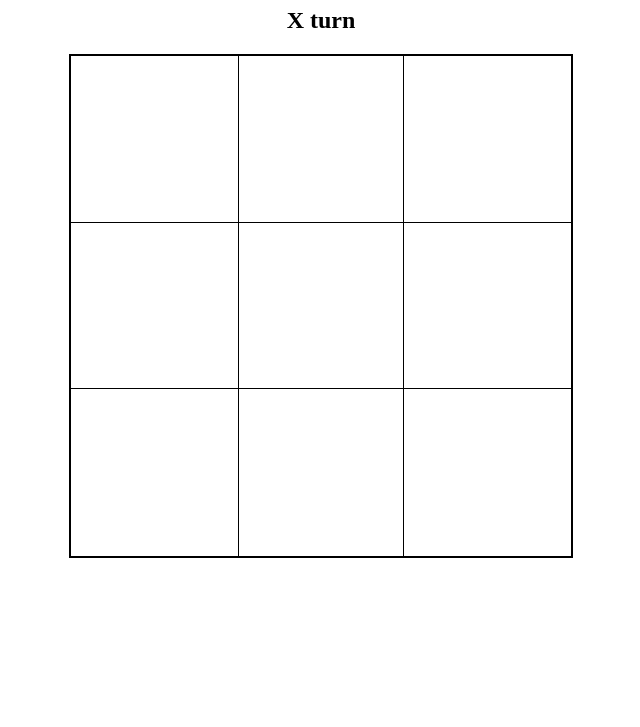
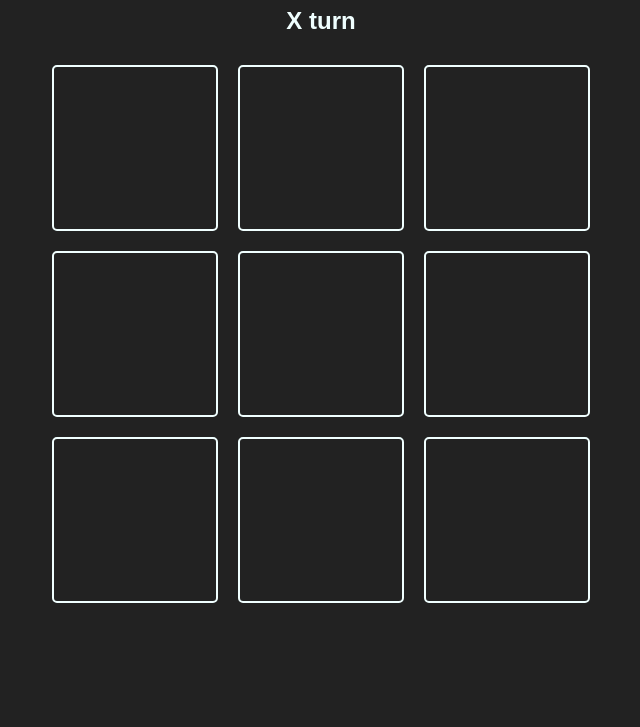
Before and after one commit to LinusIsReal/tic-tac-toe, a plain HTML site: page index.html in a window 1280 px wide. Shown: the part 73-800 px from the top of the page, without its empty margins (319-959 px from the left). Drawn offline with Linux system fonts and the light colour scheme; a web font is replaced by a local one.

Commit message:
style changes

```diff
--- a/app.js
+++ b/app.js
@@ -35,11 +35,11 @@ main.addEventListener("click", (e) => {
       let player = "X";
       whoPlay.innerText = `O turn`;
       block.firstChild.innerText = player;
-      block.style.backgroundColor = "blue";
+      block.style.backgroundColor = "#003049";
 
       Xs[block.id] = true;
       if (winnerChecker(Xs)) {
-        alert("X won");
+        console.log("X won");
       } else {
         console.log("didn't win yet");
       }
@@ -47,11 +47,11 @@ main.addEventListener("click", (e) => {
       let player = "O";
       whoPlay.innerText = `X turn`;
       block.firstChild.innerText = player;
-      block.style.backgroundColor = "red";
+      block.style.backgroundColor = "#c1121f";
 
       Os[block.id] = true;
       if (winnerChecker(Os)) {
-        alert("O won");
+        console.log("O won");
       } else {
         console.log("didn't win yet!");
       }
--- a/index.html
+++ b/index.html
@@ -1,28 +1,40 @@
-
 <!DOCTYPE html>
 <html lang="en">
   <head>
-    <meta charset="UTF-8">
-    <meta name="viewport" content="width=device-width, initial-scale=1.0">
+    <meta charset="UTF-8" />
+    <meta name="viewport" content="width=device-width, initial-scale=1.0" />
     <title>tic tac toe</title>
-    <link rel="stylesheet" href="styles.css">
+    <link rel="stylesheet" href="styles.css" />
+
+    <link rel="preconnect" href="https://fonts.googleapis.com" />
+    <link rel="preconnect" href="https://fonts.gstatic.com" crossorigin />
+    <link
+      href="https://fonts.googleapis.com/css2?family=Doto:wght,ROND@100..900,100&display=swap"
+      rel="stylesheet"
+    />
   </head>
   <body>
-    <h1>hi</h1>
+    <h1>My tic tac teo!</h1>
     <h2 id="turnIndicator">X turn</h2>
     <main>
       <!-- 1st row -->
+      <div class="row">
         <div class="block" id="0"><span></span></div>
         <div class="block" id="1"><span></span></div>
         <div class="block" id="2"><span></span></div>
+      </div>
       <!-- 2nd row -->
+      <div class="row">
         <div class="block" id="3"><span></span></div>
         <div class="block" id="4"><span></span></div>
         <div class="block" id="5"><span></span></div>
+      </div>
       <!-- 3rd row -->
+      <div class="row">
         <div class="block" id="6"><span></span></div>
         <div class="block" id="7"><span></span></div>
         <div class="block" id="8"><span></span></div>
+      </div>
     </main>
     <script src="app.js"></script>
   </body>
--- a/styles.css
+++ b/styles.css
@@ -1,44 +1,66 @@
+body{
+    background-color: rgb(34, 34, 34);
+    font-family: monospace;
+    color: azure;
+    font-family: "Doto", sans-serif;
+}
 h1 , h2{
     text-align: center;
 }
 main{
-    width: 500px;
-    height:500px;
+    /* width: 600px;
+    height:600px; */
     margin: auto;
-    border: 2px solid black;
+    box-sizing: border-box;
+    /* border: 2px solid black; */
     display: flex;
+    flex-direction: column;
     flex-wrap: wrap;
+    justify-content: space-around;
+    align-items: center;
+    align-content: center;
+}
+.row{
+    display: flex;
+    flex-direction: row;
+    justify-content: space-between;
+
 }
 .block{
-    width: 166.66666666666666666666666666667px;
-    height: 166.66666666666666666666666666667px;
-    /* border: 1px solid black; */
+    width: 166px;
+    height: 166px;
+    margin: 10px;
+    border: 2px solid azure;
+    border-radius: 5px;
     box-sizing: border-box;
-    text-align: center;
     font-size: xx-large;
     display: flex;
     justify-content: center;
-    align-content: center;
 }
-.block:nth-of-type(2){
-    border-left: 1px solid black ;
-    border-right: 1px solid black ;
+/* .block:nth-of-type(2){
+    margin: 5px;
+    border-left: 1px solid rgba(240, 255, 255, 0.358) ;
+    border-right: 1px solid rgba(240, 255, 255, 0.358) ;
 }
 .block:nth-of-type(4){
-    border-top: 1px solid black ;
-    border-bottom: 1px solid black ;
+    margin: 5px;
+    border-top: 1px solid rgba(240, 255, 255, 0.358) ;
+    border-bottom: 1px solid rgba(240, 255, 255, 0.358) ;
 }
 .block:nth-of-type(6){
-    border-top: 1px solid black ;
-    border-bottom: 1px solid black ;
+    margin: 5px;
+    border-top: 1px solid rgba(240, 255, 255, 0.358) ;
+    border-bottom: 1px solid rgba(240, 255, 255, 0.358) ;
 }
 .block:nth-of-type(5){
-    border: 1px solid black;
+    margin: 5px;
+    border: 1px solid rgba(240, 255, 255, 0.358);
 }
 .block:nth-of-type(8){
-    border-left: 1px solid black ;
-    border-right: 1px solid black ;
-}
+    margin: 5px;
+    border-left: 1px solid rgba(240, 255, 255, 0.358) ;
+    border-right: 1px solid rgba(240, 255, 255, 0.358) ;
+} */
 
 .block span{
     align-self: center;
```
Lines whose indentation alone changed are shown as unchanged.
